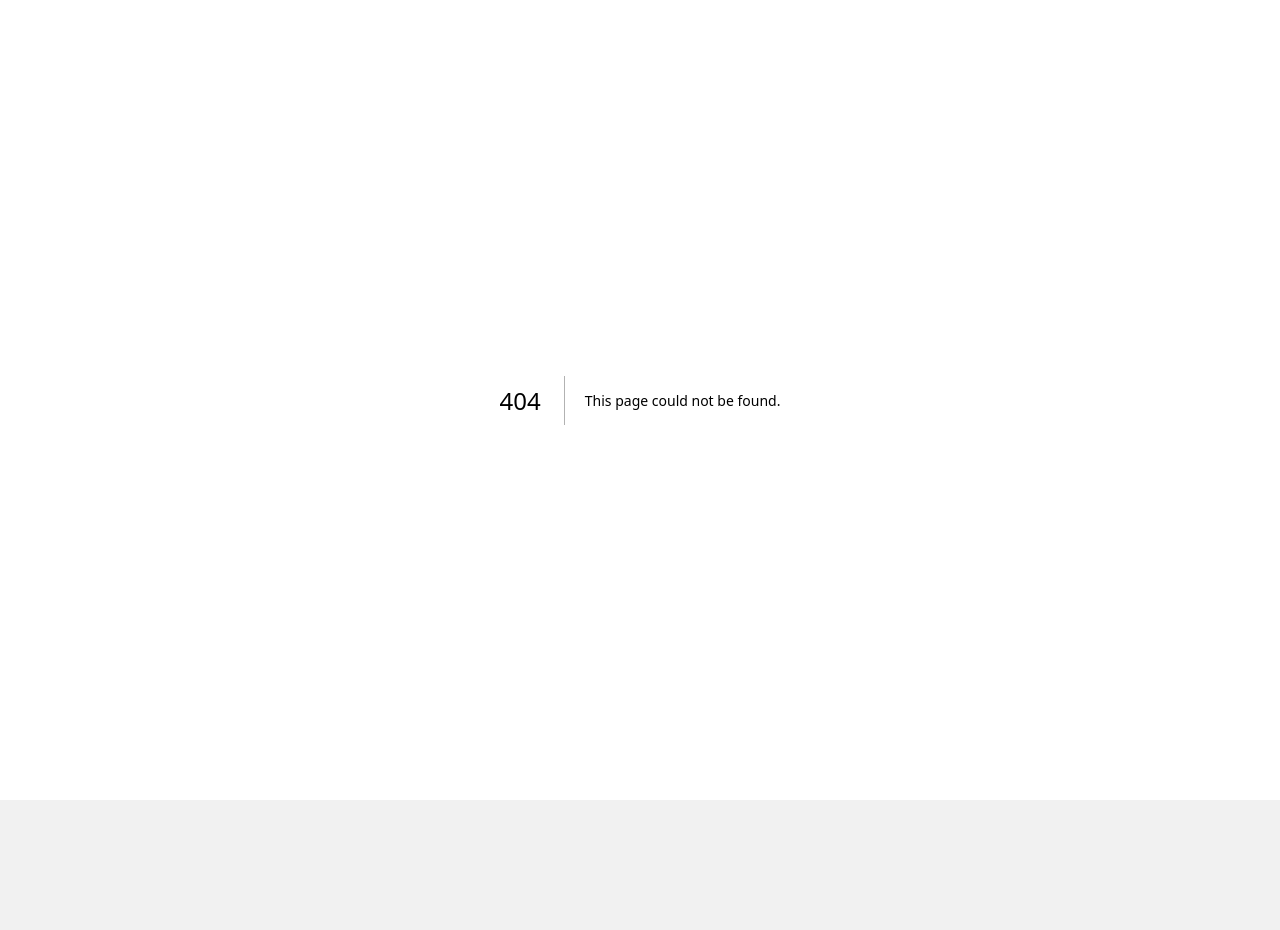
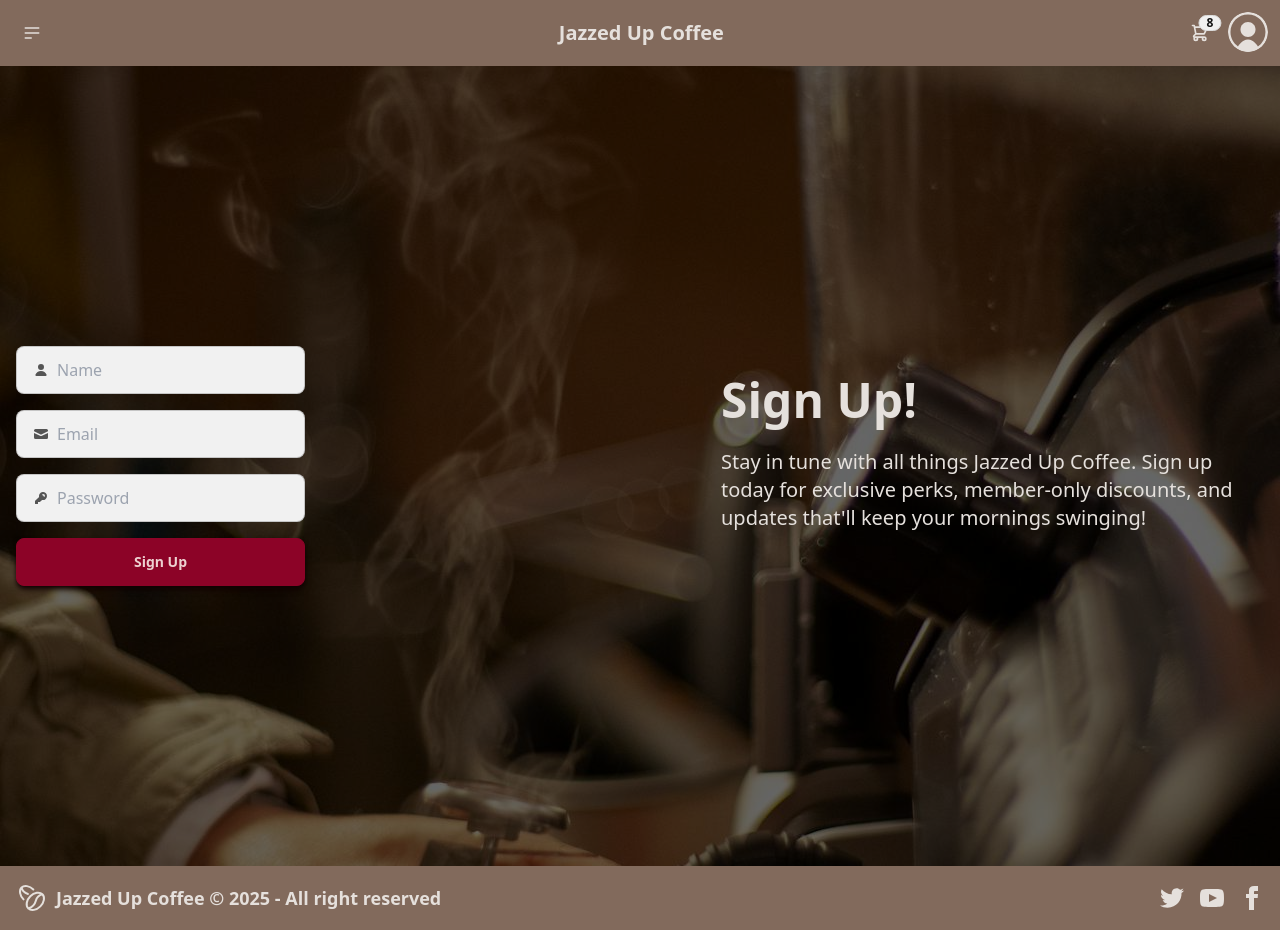
Before and after one commit to Laqwanda-Nettles/coffee-shop-frontend, a Next.js app: page /signup in a window 1280 px wide. Before the commit this address had no page. Before the commit the page ends 800 px from the top, so only its background shows below. Built offline with nearby package versions, Linux system fonts and the light colour scheme.

Commit message:
Imported navbar, footer, and SignupForm components + a simple Signup message

```diff
--- /dev/null
+++ b/src/pages/signup.jsx
@@ -0,0 +1,42 @@
+import { useRouter } from "next/router";
+import SignupForm from "@/components/SignupForm";
+import Navbar from "@/components/Navbar";
+import Footer from "@/components/Footer";
+
+export default function Signup() {
+  const router = useRouter();
+  function handleSignup() {
+    alert("Sign up clicked!");
+    router.push("/signin");
+  }
+  return (
+    <div>
+      <Navbar title={"Jazzed Up Coffee"} />
+      <div
+        class="hero bg-base-200 min-h-screen"
+        style={{
+          backgroundImage: "url(signup.jpg)",
+        }}
+      >
+        <div className="hero-overlay bg-opacity-60 bg-black"></div>
+        <div class="hero-content flex-col lg:flex-row-reverse">
+          <div class="text-center lg:text-left text-neutral-content">
+            <h1 class="text-5xl font-bold">Sign Up!</h1>
+            <p class="py-6 text-xl">
+              Stay in tune with all things Jazzed Up Coffee. Sign up today for
+              exclusive perks, member-only discounts, and updates that'll keep
+              your mornings swinging!
+            </p>
+          </div>
+          <div class="card bg-base-100 w-full max-w-sm shrink-0 shadow-2xl"></div>
+          <SignupForm
+            buttonLabel="Sign Up"
+            handleSignup={() => alert("Sign up clicked!")}
+          />
+        </div>
+      </div>
+
+      <Footer info={"Jazzed Up Coffee"} />
+    </div>
+  );
+}
```
